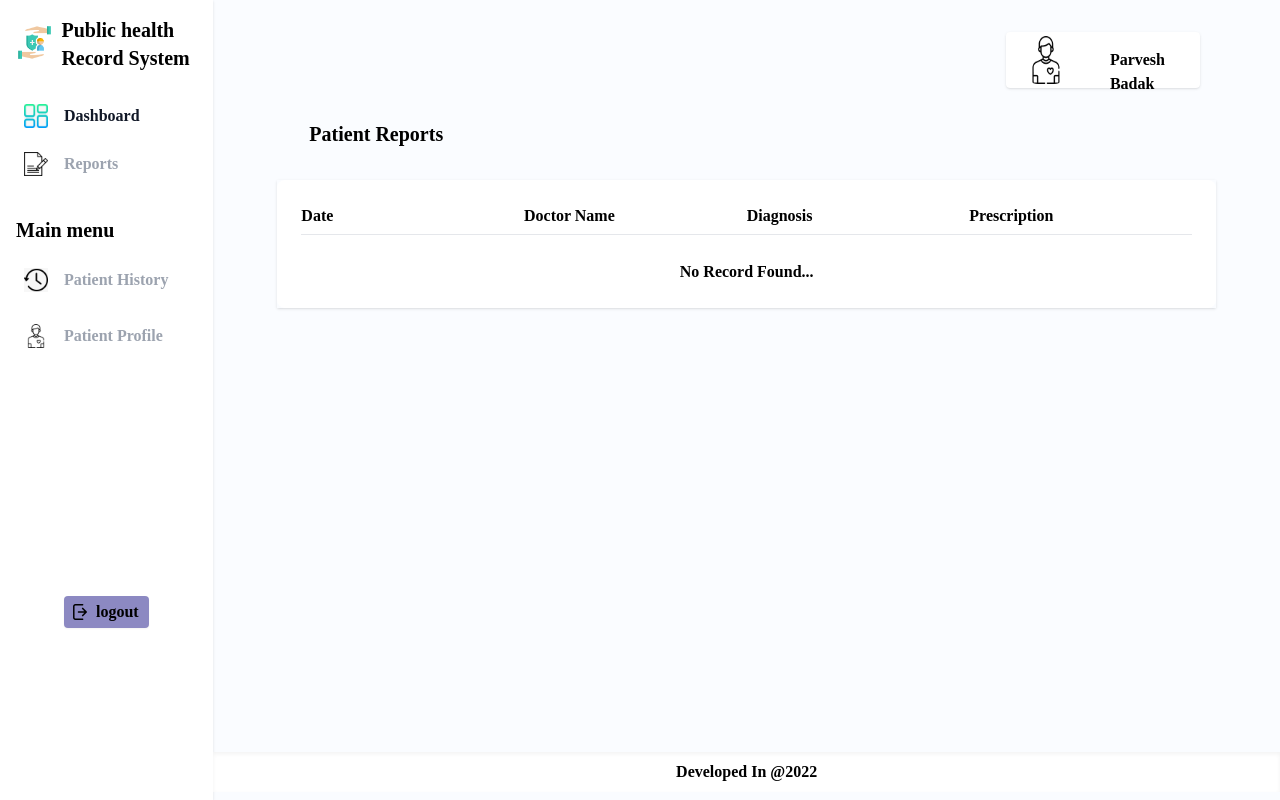
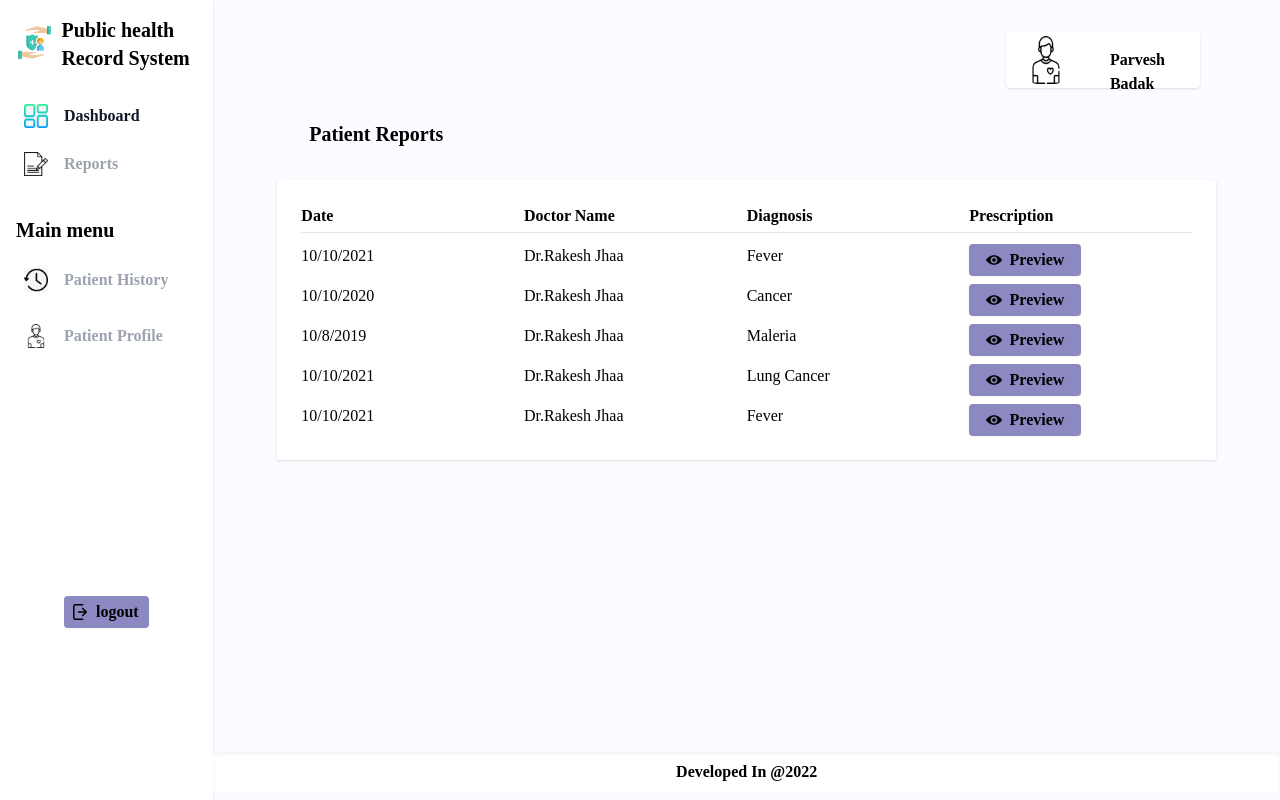
Before and after one commit to rahul6075/HealthCare-Project, a React (Create React App) app: page /patient/history in a window 1280 px wide. Built offline with nearby package versions, Linux system fonts and the light colour scheme.

Commit message:
Dash board

```diff
--- a/src/components/patientDashboard/PatientHistory.js
+++ b/src/components/patientDashboard/PatientHistory.js
@@ -3,8 +3,9 @@ import patient_profile from "../../assets/img/dashboard/patient2_pbl.png";
 import PatientHistoryCompo from "./PatientHistoryCompo";
 import { useEffect, useState } from "react";
 import { Link, useNavigate } from "react-router-dom";
+import data from "../../data.json";
+const PatientHistory = () => {
 
-const PatientHistory = (props) => {
 
   return (
     <div className="col-span-10">
@@ -52,9 +53,20 @@ const PatientHistory = (props) => {
                   <hr></hr>
                   <hr></hr>
                 </div>
-                <div className="font-bold mt-3 mx-auto">
+
+                {data.record.length > 0 ? (
+                  data.record.map((prescription) => {
+                    return (
+                      <PatientHistoryCompo
+                        prescription={prescription}
+                      />
+                    );
+                  })
+                ) : (
+                  <div className="font-bold mt-3 mx-auto">
                     No Record Found...
                   </div>
+                )}
               </div>
             </div>
           </div>
--- a/src/components/patientDashboard/PatientHistoryCompo.js
+++ b/src/components/patientDashboard/PatientHistoryCompo.js
@@ -12,18 +12,18 @@ const PatientHistoryCompo = (props) => {
   return (
     <div className="grid grid-cols-4">
       <div>
-        <h1>{convertDatetoString(props.prescription.createdAt)}</h1>
+        <h1>{props.prescription.date}</h1>
       </div>
       <div className="flex">
         <h1>Dr.</h1>
-        <h1>{props.prescription.doctor}</h1>
+        <h1>{props.prescription.docter_name}</h1>
       </div>
       <div>
-        <h1>{props.prescription.diagnosis}</h1>
+        <h1>{props.prescription.daignosis}</h1>
       </div>
       <Link
         to="/patient/prescription"
-        onClick={props.setPrescriptionID(props.prescription._id)}
+        // onClick={props.setPrescriptionID(props.prescription.id)}
       >
         <div className=" flex  justify-center bg-primary py-1 px-3 rounded font-semibold font-poppins shadow-sm hover:bg-bgsecondary w-2/4   ">
           <img src={eye} className="h-4 my-auto"></img>
--- a/src/data.json
+++ b/src/data.json
@@ -3,34 +3,34 @@
         {
             "id":1,
             "date":"10/10/2021",
-            "docter_name": "Mr. Rakesh Jhaa",
+            "docter_name": "Rakesh Jhaa",
             "daignosis": "Fever",
             "presc": "Lorem ispusm some thinf"
         },
         {
             "id":2,
-            "date":"10/10/2021",
-            "docter_name": "Mr. Rakesh Jhaa",
-            "daignosis": "Fever",
+            "date":"10/10/2020",
+            "docter_name": "Rakesh Jhaa",
+            "daignosis": "Cancer",
             "presc": "Lorem ispusm some thinf"
         },
         {
             "id":3,
-            "date":"10/10/2021",
-            "docter_name": "Mr. Rakesh Jhaa",
-            "daignosis": "Fever",
+            "date":"10/8/2019",
+            "docter_name": "Rakesh Jhaa",
+            "daignosis": "Maleria",
             "presc": "Lorem ispusm some thinf"
         },
         {
             "id":4,
             "date":"10/10/2021",
-            "docter_name": "Mr. Rakesh Jhaa",
-            "daignosis": "Fever",
+            "docter_name": "Rakesh Jhaa",
+            "daignosis": "Lung Cancer",
             "presc": "Lorem ispusm some thinf"
         },
         {
             "date":"10/10/2021",
-            "docter_name": "Mr. Rakesh Jhaa",
+            "docter_name": "Rakesh Jhaa",
             "daignosis": "Fever",
             "presc": "Lorem ispusm some thinf"
         }
--- a/src/pages/PatientDashboard.js
+++ b/src/pages/PatientDashboard.js
@@ -9,6 +9,7 @@ import { Link, useNavigate } from "react-router-dom";
 import { useEffect, useState } from "react";
 import Navbar from "../components/landingPage/Navbar";
 import data from "../data.json"
+import PatientHistoryCompo from "../components/patientDashboard/PatientHistoryCompo";
 
 const PatientDashboard = ({user}) => {
   return (
@@ -178,13 +179,19 @@ const PatientDashboard = ({user}) => {
                   <hr></hr>
                   <hr></hr>
                 </div>
-                   {
-                    //  data?.patient-record.map((item) => {
-
-                    //  })
-                   }
-                  <div className="mx-auto mt-3 mb-5">No Records Found...</div>
-              </div>
+                {data.record.length > 0 ? (
+                  data.record.map((prescription) => {
+                    return (
+                      <PatientHistoryCompo
+                        prescription={prescription}
+                      />
+                    );
+                  })
+                ) : (
+                  <div className="font-bold mt-3 mx-auto">
+                    No Record Found...
+                  </div>
+                )}  </div>
             </div>
           </div>
         </div>
```
